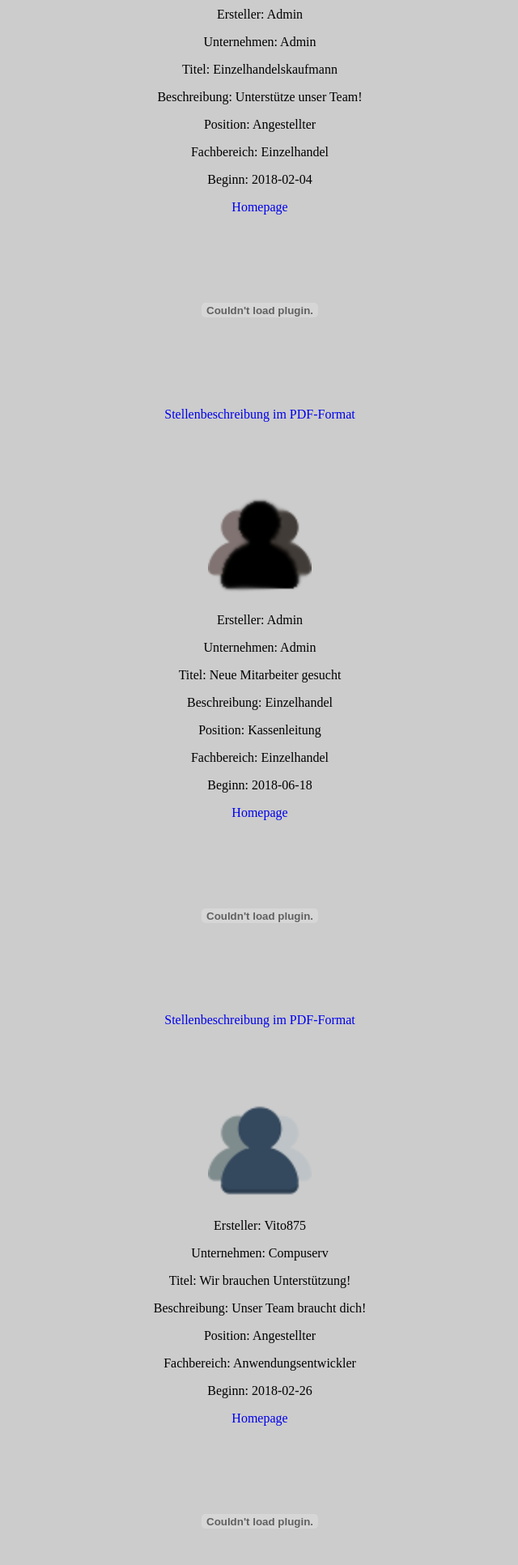
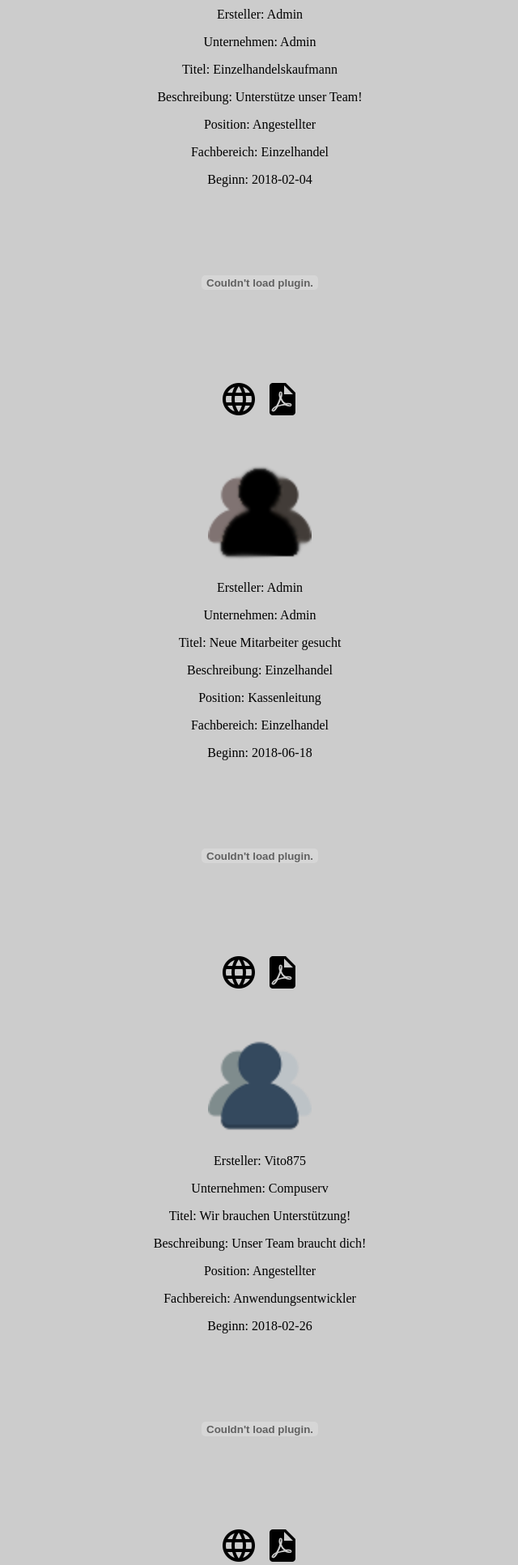
Before and after one commit to 01010110011010010111010001101111/db-projekt, a PHP site: page / in a window 1280 px wide. Shown: the part 571-2504 px from the top of the page at 81% size, without its empty margins (319-959 px from the left). Run offline with PHP 8.4, Linux system fonts and the light colour scheme; a user stored in the database is signed in; data comes from the database, SQL or seed files in the repository.

Commit message:
Startseite verbessert

```diff
--- a/index.php
+++ b/index.php
@@ -35,18 +35,16 @@
             <p>Beschreibung: " . $row["angebot_beschreibung"]."</>
             <p>Position: " . $row["angebot_position"]."</>
             <p>Fachbereich: " . $row["angebot_fachbereich"]."</>
-            <p>Beginn: " . $row["angebot_beginn"]."</>
-            <p><a target='_blank' href='".$row["angebot_url"]."'>Homepage</a></><br><br>
+            <p>Beginn: " . $row["angebot_beginn"]."</><br><br>
             <object width='300' height='200' data=' ../uploads/pdf/pdf_files/".$row["angebot_pdf"]." '></object>
-            <p><a target='_blank' href='../uploads/pdf/pdf_files/".$row["angebot_pdf"]."'>Stellenbeschreibung im PDF-Format</a></>
-            <br>
-            <br>
-            <br>
-            <br>
-            <br>
+            <p><a target='_blank' href='".$row["angebot_url"]."'><img width='48' height='48' border='0' align='center'  src='../images/web.png'/></a>
+            <a target='_blank' href='../uploads/pdf/pdf_files/".$row["angebot_pdf"]."'><img width='48' height='48' border='0' align='center'  src='../images/file-pdf.png'/></a></>
+            <br><br><br>
             </center>
        ";
+
     };
+
 };
 
 
```
Also changed, not shown: images/del.png (added), images/file-pdf.png (added), images/web.png (added).
